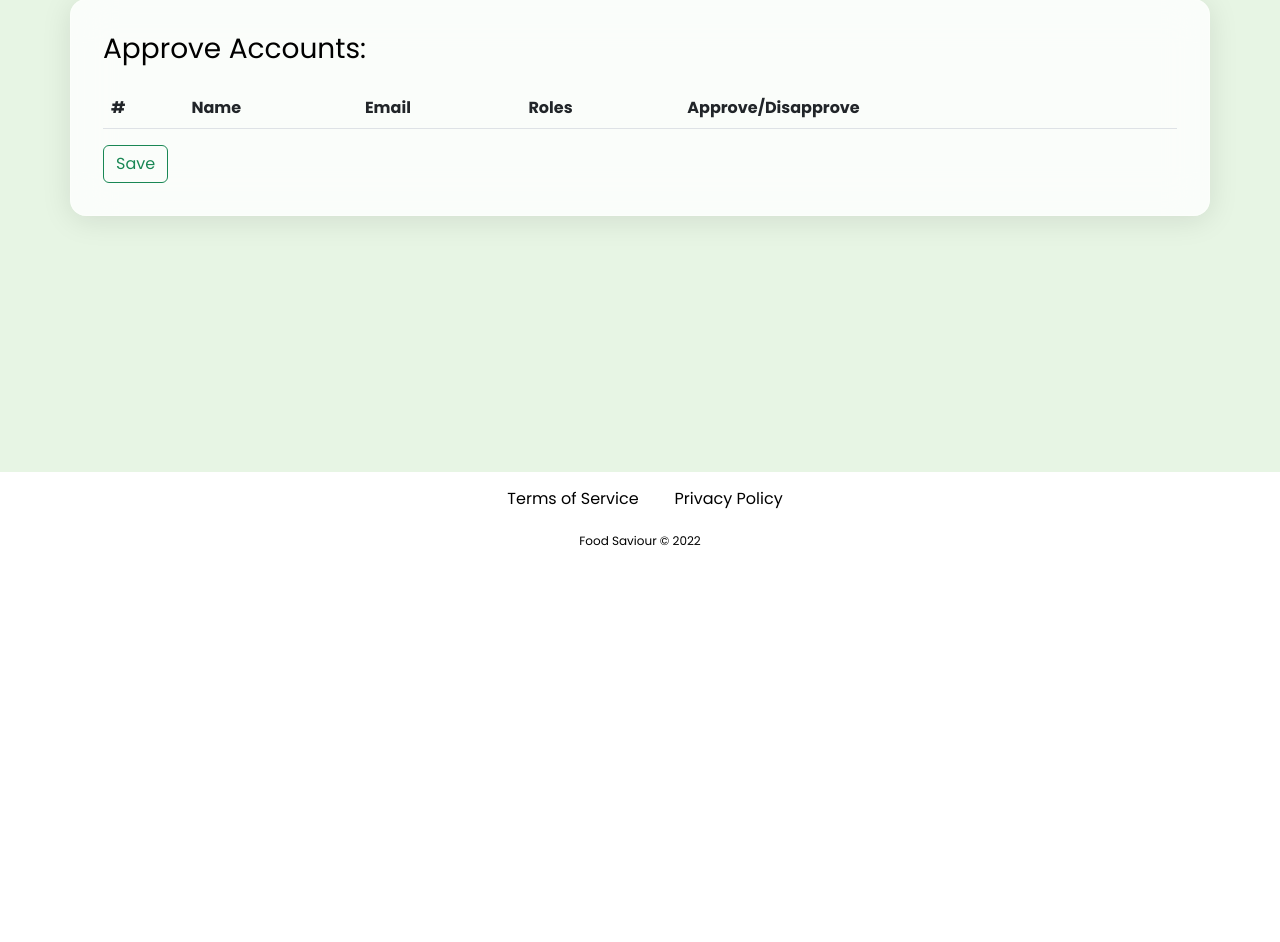
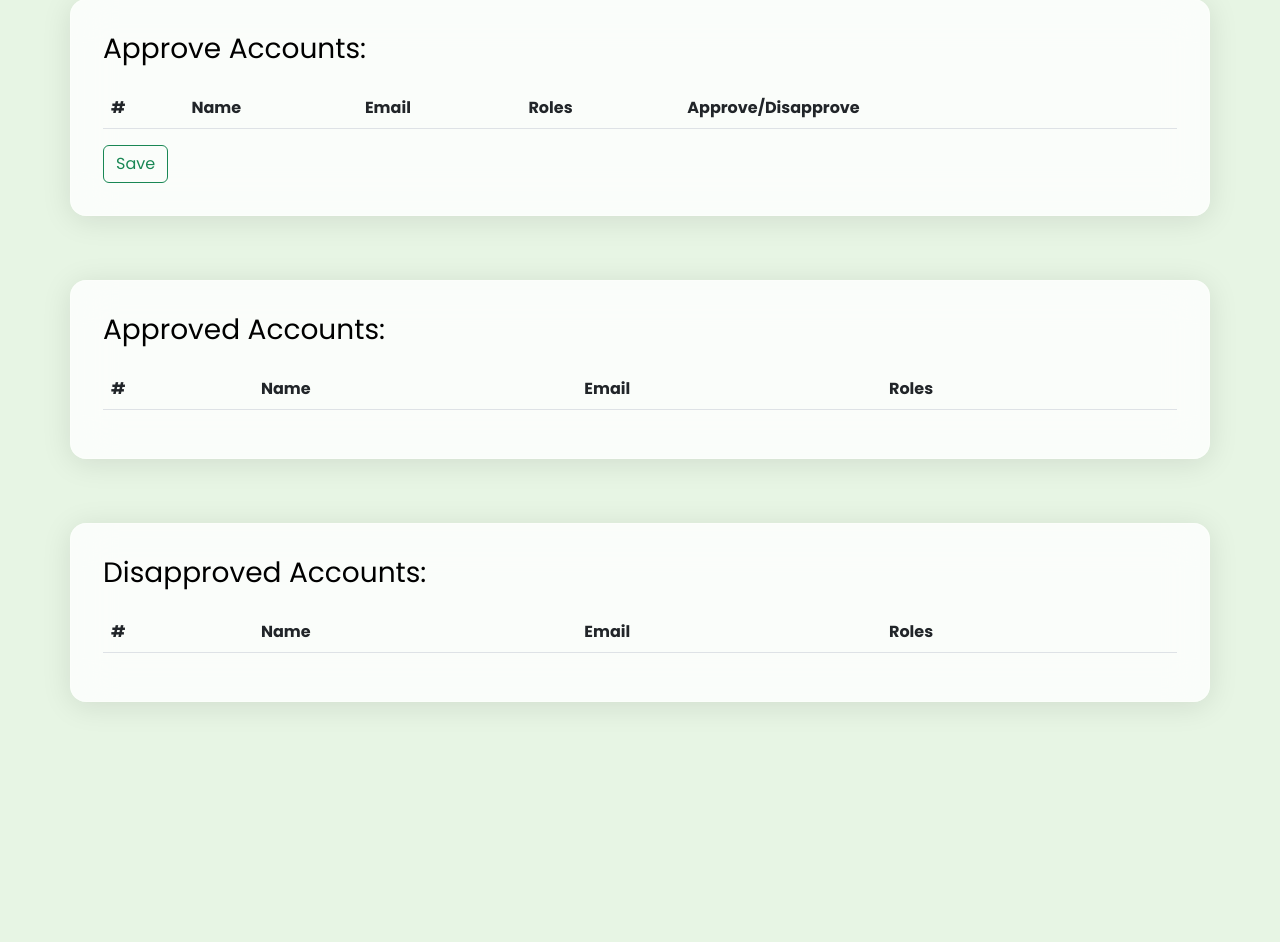
Before and after one commit to Harman-Sahota/Multiple-days-Non-Profits-and-Health-Wellness-Group-B, a Django app: template multi_non/postlogin/templates/postlogin/admin.html in a window 1280 px wide. Shown: the part 1444-2386 px from the top of the page. Before the commit the page ends 1990 px from the top, so only its background shows below. Run offline with Django 4.2, Linux system fonts and the light colour scheme; the template is opened without the code that fills it: most values are stand-ins (such as "Sample title", 1, 10 or a date in 2020); lists and menus that the app fills with data are empty.

Commit message:
admin page approval working

```diff
--- a/multi_non/postlogin/templates/postlogin/admin.html
+++ b/multi_non/postlogin/templates/postlogin/admin.html
@@ -514,7 +514,7 @@
                     <th scope="row">
                         <div class="form-check ">
                             <input class="form-check-input" type="checkbox" id="flexCheckDefault" name="id[]"
-                                class="flexCheckDefault" value="approve">
+                                class="flexCheckDefault" value="{{forloop.counter}}">
                             <label class="form-check-label" for="flexCheckDefault">
                                 {{forloop.counter}}
                             </label>
@@ -555,4 +555,79 @@
     </form>
 
 </div>
+
+
+<div id="role-settings-container" class="container-lg col-md-auto">
+    <h3 class="h3">Approved Accounts:</h3>
+    <table class="table">
+        <thead>
+            <tr>
+                <th scope="col">#</th>
+                <th scope="col">Name</th>
+                <th scope="col">Email</th>
+                <th scope="col">Roles</th>
+            </tr>
+        </thead>
+        <tbody>
+
+            {% for i in Object %}
+            {% if i.3 == 'approve' %}
+            <tr>
+                <th scope="row">
+                    {{forloop.counter}}
+
+                </th>
+
+                <td>{{i.0}}</td>
+
+                <td>{{i.1}}</td>
+
+                <td>{{i.2}}</td>
+
+            </tr>
+            {% endif %}
+            {% endfor %}
+
+
+        </tbody>
+    </table>
+</div>
+
+
+
+<div id="role-settings-container" class="container-lg col-md-auto">
+    <h3 class="h3">Disapproved Accounts:</h3>
+    <table class="table">
+        <thead>
+            <tr>
+                <th scope="col">#</th>
+                <th scope="col">Name</th>
+                <th scope="col">Email</th>
+                <th scope="col">Roles</th>
+            </tr>
+        </thead>
+        <tbody>
+
+            {% for i in Object %}
+            {% if i.3 == 'disapprove' %}
+            <tr>
+                <th scope="row">
+                    {{forloop.counter}}
+
+                </th>
+
+                <td>{{i.0}}</td>
+
+                <td>{{i.1}}</td>
+
+                <td>{{i.2}}</td>
+
+            </tr>
+            {% endif %}
+            {% endfor %}
+
+
+        </tbody>
+    </table>
+</div>
 {% endblock content %}
```
Also changed, not shown: multi_non/postlogin/views.py (+11 -2 lines).
